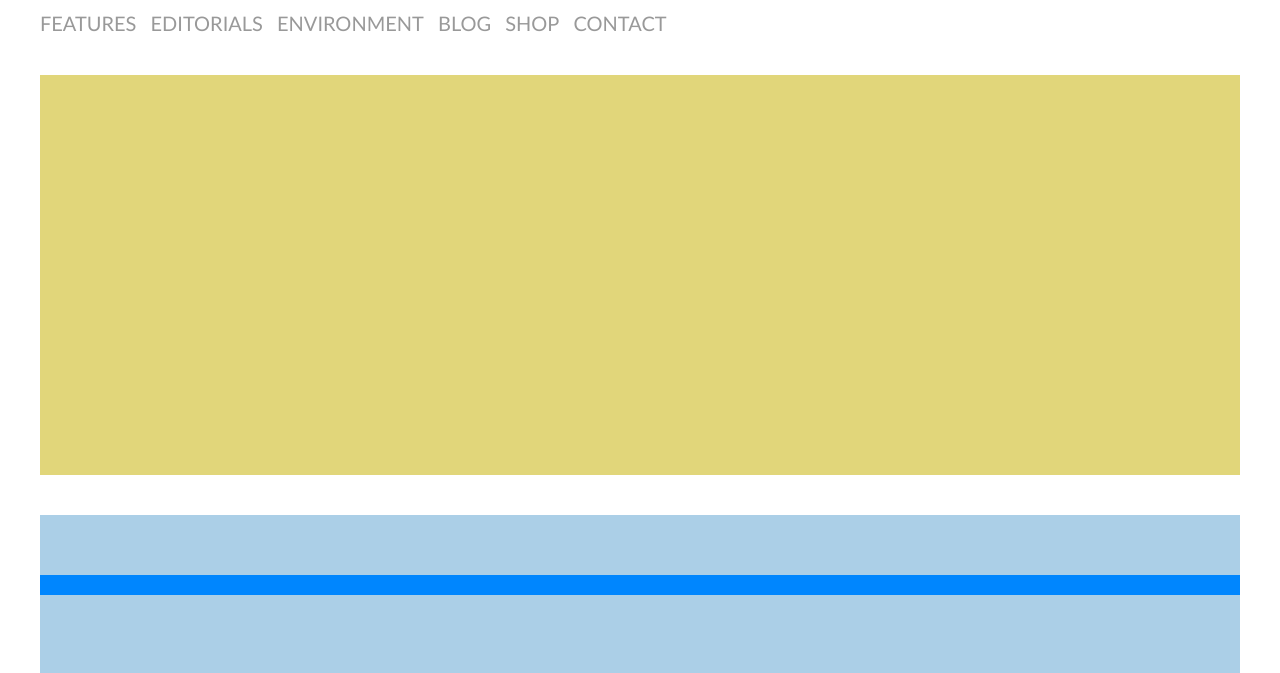
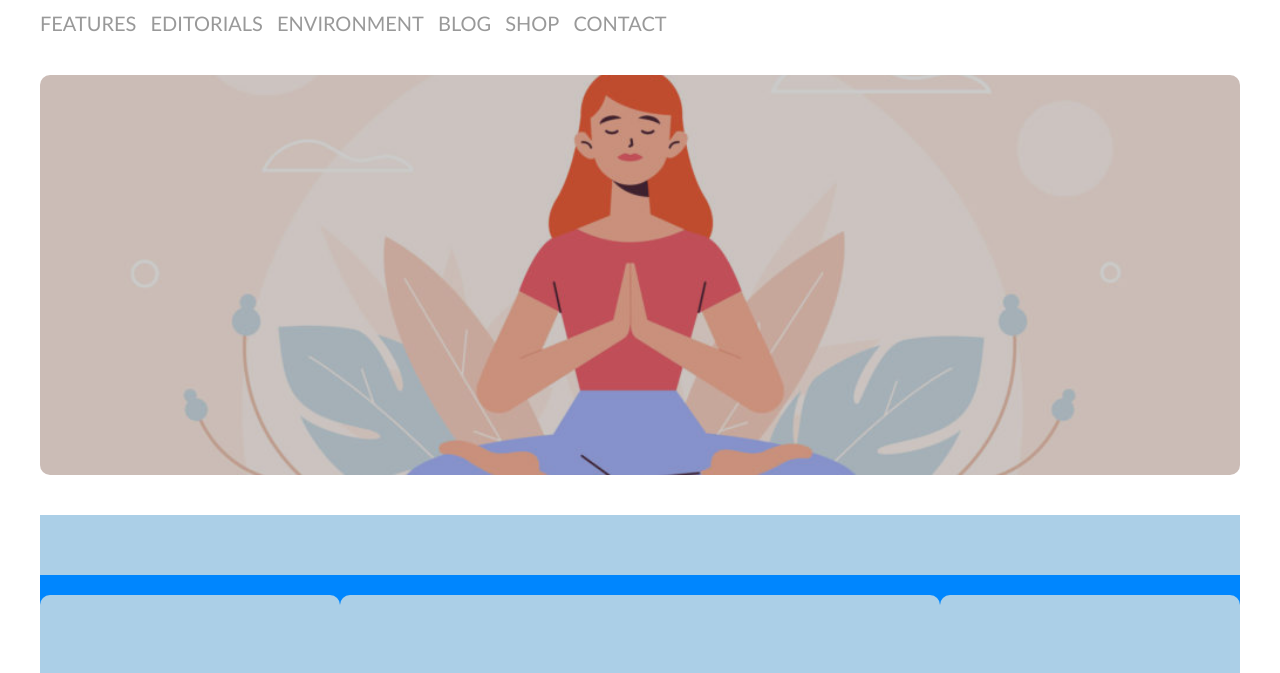
Before and after one commit to marcodeiulio/htmlcss-wp, a plain HTML site: page index.html in a window 1280 px wide. Shown: the part 127-800 px from the top of the page. Drawn offline with Linux system fonts and the light colour scheme.

Commit message:
- Added generic css properties - Added introduction image and dimness

```diff
--- a/css/style.css
+++ b/css/style.css
@@ -1,4 +1,4 @@
-/* generics */
+/* utilities */
 
 * {
 	margin: 0;
@@ -6,14 +6,18 @@
 	font-family: 'Gill Sans', 'Gill Sans MT', Calibri, 'Trebuchet MS', sans-serif;
 }
 
+.block {
+	width: 100%;
+	margin: 40px auto;
+}
+
+.block, .table {
+	border-radius: 10px;
+}
+
 #page-container {
 	width: 1200px;
 	margin: 20px auto;
-}
-
-.block {
-	width: 100%;
-	margin: 40px auto;
 }
 
 #main-header {
@@ -50,9 +54,15 @@ nav li:last-child {
 
 
 #introduction {
+	background-image: url(../img/banner.jpg);
+	background-size: cover;
+	background-repeat: no-repeat;
+	background-position: center;
+
+	filter: brightness(80%);
+
 	/* da rimuovere */
 	height: 400px;
-	background-color: #e1d67a;
 
 }
 
```
